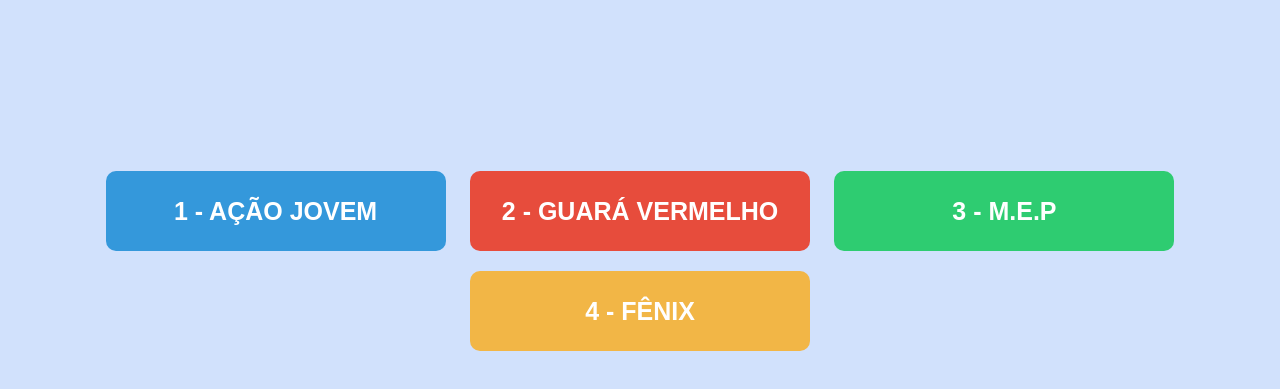
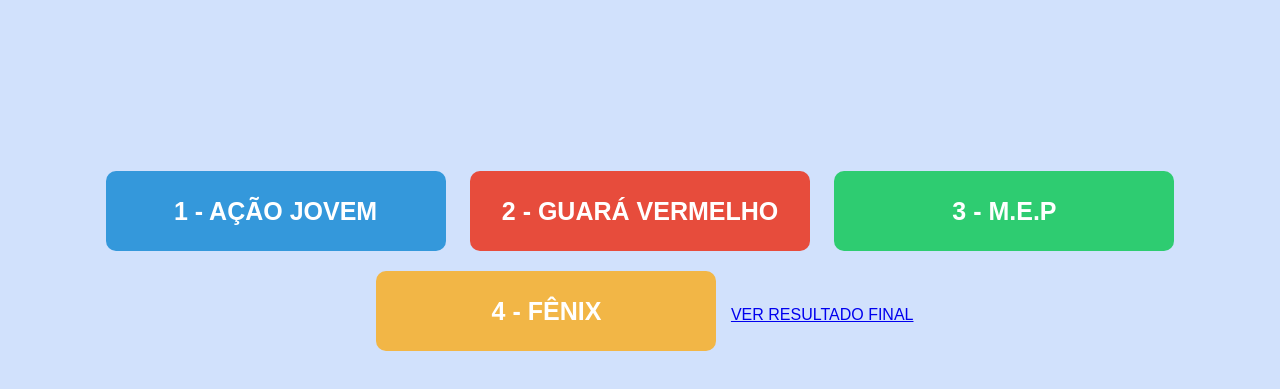
Before and after one commit to UmeUlysses/Eleicao, a plain HTML site: page index.html in a window 1280 px wide. Shown: the part 157-546 px from the top of the page. Drawn offline with Linux system fonts and the light colour scheme.

Commit message:
Update index.html

```diff
--- a/index.html
+++ b/index.html
@@ -45,7 +45,7 @@
   <button class="c3" onclick="votar('c3')">3 - M.E.P</button>
   <button class="c4" onclick="votar('c4')">4 - Fênix</button>
 
-  <!--<a href="resultado.html">Ver Resultado Final</a>-->
+  <a href="resultado.html">Ver Resultado Final</a>
 
   <script>
   function votar(candidato) {
```
